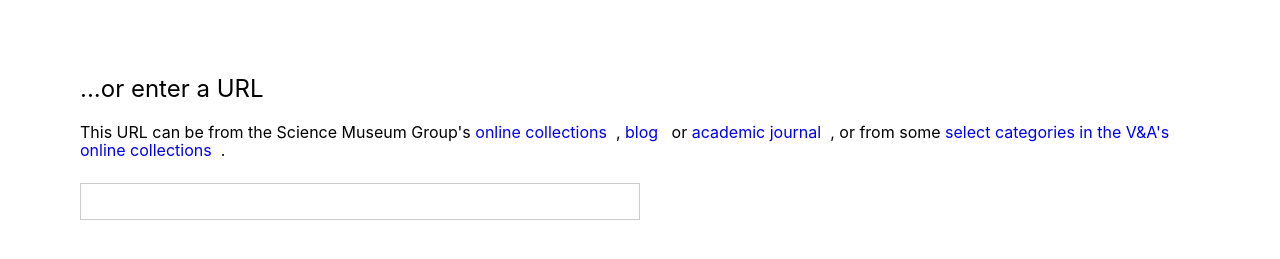
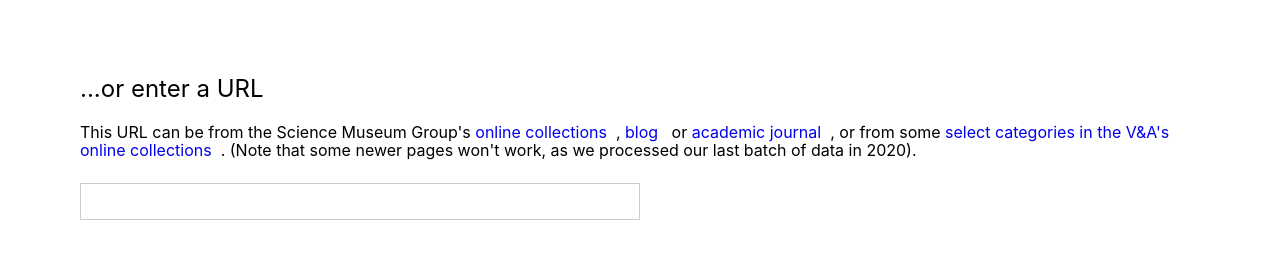
Before and after one commit to TheScienceMuseum/heritage-connector-apis, a FastAPI app: page /view_connections in a window 1280 px wide. Shown: the part 395-654 px from the top of the page. Run offline with FastAPI, Linux system fonts and the light colour scheme; data that the repository does not hold is empty; parts of the project's set-up code (start-up, migrations or seed data) failed here and were passed over.

Commit message:
add why it might not work

```diff
--- a/templates/connections_index.html
+++ b/templates/connections_index.html
@@ -60,7 +60,7 @@
             {% endfor %}
             </div>
             <div class="pa3 mv0"><h2 class="f3 fw4">...or enter a URL</h2>
-            <p>This URL can be from the Science Museum Group's <a href="https://collection.sciencemuseumgroup.org.uk/" target='_blank'>online collections</a>, <a href="https://blog.sciencemuseum.org.uk/" target='_blank'>blog</a> or <a href="http://journal.sciencemuseum.ac.uk/" target='_blank'>academic journal</a>, or from some <a href="https://github.com/TheScienceMuseum/heritage-connector-demos/blob/main/V%26A_collection.md" target='_blank'>select categories in the V&A's online collections</a>.</p>
+            <p>This URL can be from the Science Museum Group's <a href="https://collection.sciencemuseumgroup.org.uk/" target='_blank'>online collections</a>, <a href="https://blog.sciencemuseum.org.uk/" target='_blank'>blog</a> or <a href="http://journal.sciencemuseum.ac.uk/" target='_blank'>academic journal</a>, or from some <a href="https://github.com/TheScienceMuseum/heritage-connector-demos/blob/main/V%26A_collection.md" target='_blank'>select categories in the V&A's online collections</a>. (Note that some newer pages won't work, as we processed our last batch of data in 2020).</p>
             <form class="black-80 pt2" method="GET">
             <input id="name" name="entity" class="input-reset ba b--black-20 pa2 mb2 db w-50" type="text">
             </form>
```
